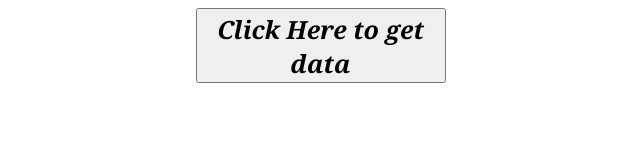
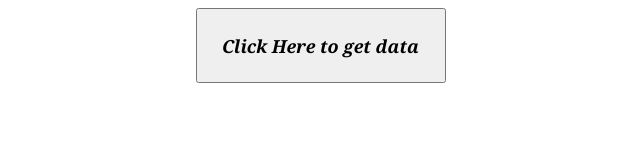
Before and after one commit to heatblst/Extract-Data, a plain HTML site: page index.html in a window 1280 px wide. Shown: the whole page, without its empty margins (356-996 px from the left). Drawn offline with nearby package versions, Linux system fonts and the light colour scheme.

Commit message:
Update index.html

```diff
--- a/index.html
+++ b/index.html
@@ -3,14 +3,14 @@
 <head>
 <style>
 body{
- font: italic bold 21px Georgia, serif;
+ font: italic bold 15px Georgia, serif;
 }
 #div1{
  margin-top:2%;
  margin-left:1%;
 }
 #btn{
-    font: italic bold 25px Georgia, serif;
+    font: italic bold 18px Georgia, serif;
     width: 250px;
     height: 75px;
     margin-left:43%;
```
